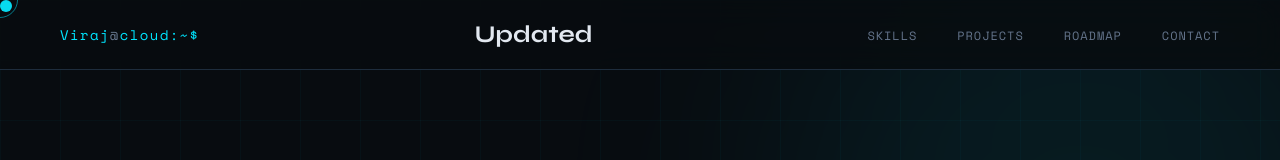
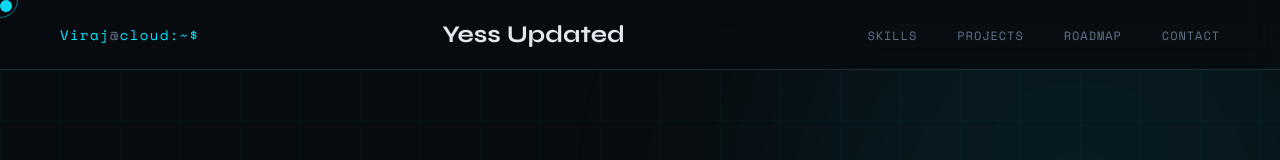
Before and after one commit to viraj-vg/devops-portfolio-website, a plain HTML site: page website/index.html in a window 1280 px wide. Shown: the top 160 px of the page. Drawn offline with nearby package versions, Linux system fonts and the light colour scheme.

Commit message:
Update index.html

```diff
--- a/website/index.html
+++ b/website/index.html
@@ -19,7 +19,7 @@
     <!-- NAV -->
     <nav>
         <div class="nav-logo">Viraj<span>@</span>cloud:~$</div>
-        <h1>Updated</h1>
+        <h1>Yess Updated</h1>
         <ul class="nav-links">
             <li><a href="#skills">Skills</a></li>
             <li><a href="#projects">Projects</a></li>
```
